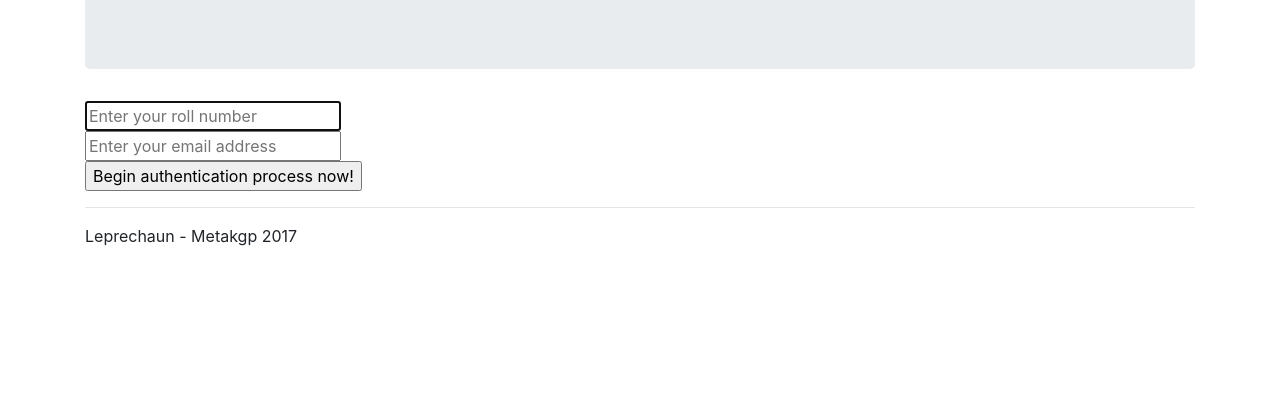
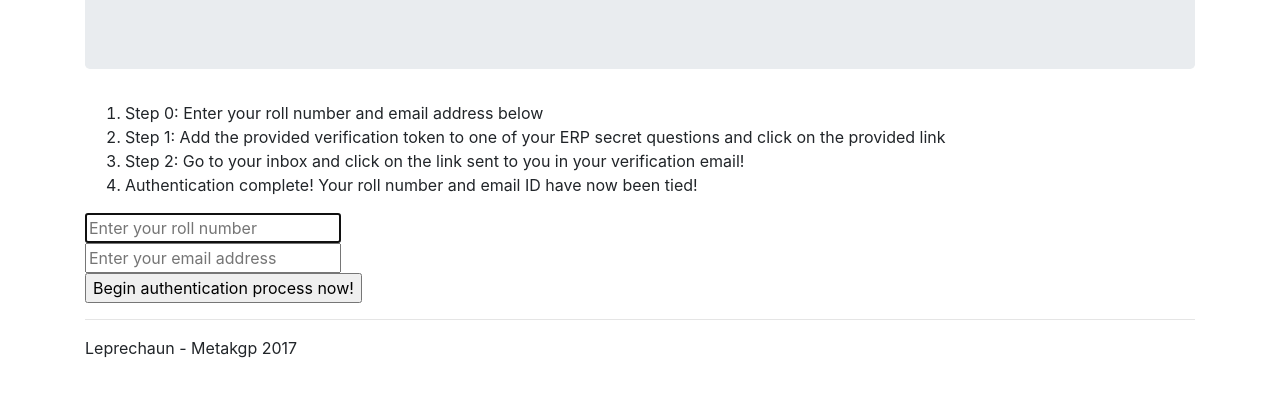
Before and after one commit to metakgp/leprechaun, a plain HTML site: page index.html in a window 1280 px wide. Shown: the part 397-794 px from the top of the page. Drawn offline with nearby package versions, Linux system fonts and the light colour scheme.

Commit message:
add process on index page; make hyperlink on begin-auth page

```diff
--- a/index.html
+++ b/index.html
@@ -44,6 +44,23 @@
                 </h3>
             </div>
 
+            <ol>
+                <li>
+                    Step 0: Enter your roll number and email address below
+                </li>
+                <li>
+                    Step 1: Add the provided verification token to one of
+                    your ERP secret questions and click on the provided link
+                </li>
+                <li>
+                    Step 2: Go to your inbox and click on the link sent to
+                    you in your verification email!
+                </li>
+                <li>
+                    Authentication complete! Your roll number and email ID
+                    have now been tied!
+                </li>
+            </ol>
             <form method="POST" action="/auth">
                 <input type="text" name="roll" placeholder="Enter your roll number"
                                                autofocus />
```
Also changed, not shown: begin_auth.tmpl.html (+4 -1 lines).
